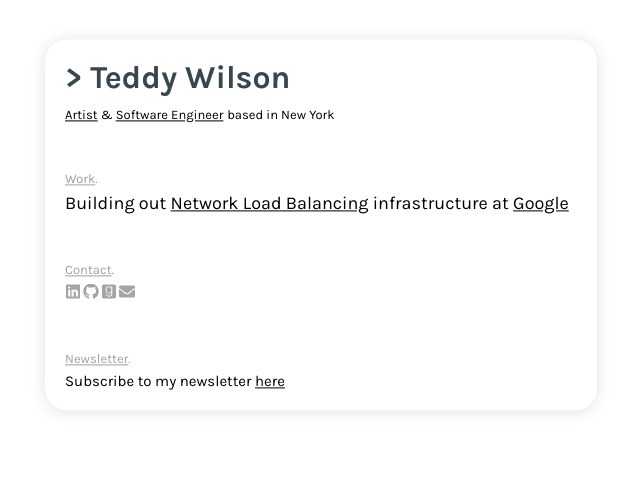
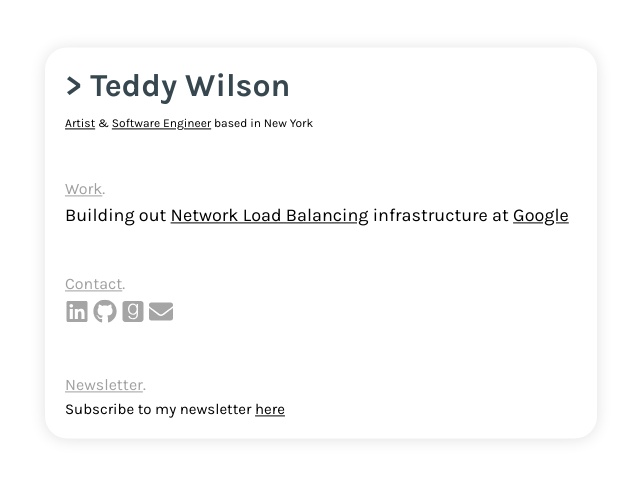
Before and after one commit to teddywilson/teddywilson.me, a Gatsby site: page / in a window 1280 px wide. Shown: the part 109-588 px from the top of the page, without its empty margins (65-705 px from the left). Built offline with nearby package versions, Linux system fonts and the light colour scheme; Gatsby itself is replaced by a stand-in of ours; no server answers.

Commit message:
css cleanup

```diff
--- a/src/pages/index.js
+++ b/src/pages/index.js
@@ -3,9 +3,14 @@
 import { FaLinkedin, FaGithub, FaGoodreads, FaEnvelope } from "react-icons/fa"
 
 const TYPE_SPEED = 32
-const ICON_SIZE = 16
 
-export default ({ data }) => {
+export default () => {
+  var artistSubheadingLink = (
+    <a href="https://clotheslinerecordings.com">Artist</a>
+  )
+  var softwareEngineerSubheadingLink = (
+    <a href="https://github.com/teddywilson">Software Engineer</a>
+  )
   return (
     <div className="body">
       <div className="info-container" id="info">
@@ -17,53 +22,47 @@
             showCursor={false}
           />
         </div>
-        <div>
-          <a href="https://clotheslinerecordings.com">
-            <h5>Artist</h5>
-          </a>
-          <h5> & </h5>
-          <a href="https://github.com/teddywilson">
-            <h5>Software Engineer</h5>
-          </a>{" "}
-          <h5>based in New York</h5>
+        <div className="subheading">
+          {artistSubheadingLink} & {softwareEngineerSubheadingLink} based in New
+          York
         </div>
         <div id="items">
-          <h6>
+          <div className="section-header">
             <u>Work</u>.
-          </h6>
-          <h3>
+          </div>
+          <div className="section-content-lg">
             Building out{" "}
             <a href="https://research.google/pubs/pub44824/">
               Network Load Balancing
             </a>{" "}
             infrastructure at <a href="https://www.google.com/">Google</a>
-          </h3>
-          <h6>
+          </div>
+          <div className="section-header">
             <u>Contact</u>.
-          </h6>
-          <h4>
-            <div className="icons">
+          </div>
+          <div className="section-content-md">
+            <div>
               <a href="https://www.linkedin.com/in/teddy-wilson-6287ab86/">
-                <FaLinkedin size={ICON_SIZE} className="icon" />
+                <FaLinkedin className="icon" />
               </a>
               <a href="https://github.com/teddywilson">
-                <FaGithub size={ICON_SIZE} className="icon" />
+                <FaGithub className="icon" />
               </a>
               <a href="https://www.goodreads.com/review/list/11857663?shelf=read">
-                <FaGoodreads size={ICON_SIZE} className="icon" />
+                <FaGoodreads className="icon" />
               </a>
               <a href="mailto:hello@teddywilson.me">
-                <FaEnvelope size={ICON_SIZE} className="icon" />
+                <FaEnvelope className="icon" />
               </a>
             </div>
-          </h4>
-          <h6>
+          </div>
+          <div className="section-header">
             <u>Newsletter</u>.
-          </h6>
-          <h4>
+          </div>
+          <div className="section-content-md">
             Subscribe to my newsletter{" "}
             <a href="https://forms.gle/wC2Z4mVVMHV1itVU8">here</a>
-          </h4>
+          </div>
         </div>
       </div>
     </div>
--- a/src/styles/global.scss
+++ b/src/styles/global.scss
@@ -16,32 +16,26 @@
   color: inherit;
 }
 
-h1 {
-  font-weight: 400;
-  font-size: 32px;
-  color: #37474f;
-}
-
-h3 {
+.section-content-lg {
   font-size: 18px;
   font-weight: 500;
   margin-top: 0;
 }
 
-h4 {
+.section-content-md {
   font-size: 15px;
   font-weight: 500;
   margin-top: 0;
 }
 
-h5 {
+.subheading {
   font-size: 12px;
   margin-top: 0;
   font-weight: 500;
   display: inline;
 }
 
-h6 {
+.section-header {
   font-size: 16px;
   font-weight: 300;
   margin-top: 48px;
@@ -78,7 +72,9 @@
 
 .icon {
   color: #a5a5a5;
-  margin-right: 2px; // TODO(teddywilson) probably should just space container evenly.
+  margin-right: 4px; // TODO(teddywilson) probably should just space container evenly.
+  height: 24px;
+  width: 24px;
 }
 
 @media (min-width: 250px) {
```
